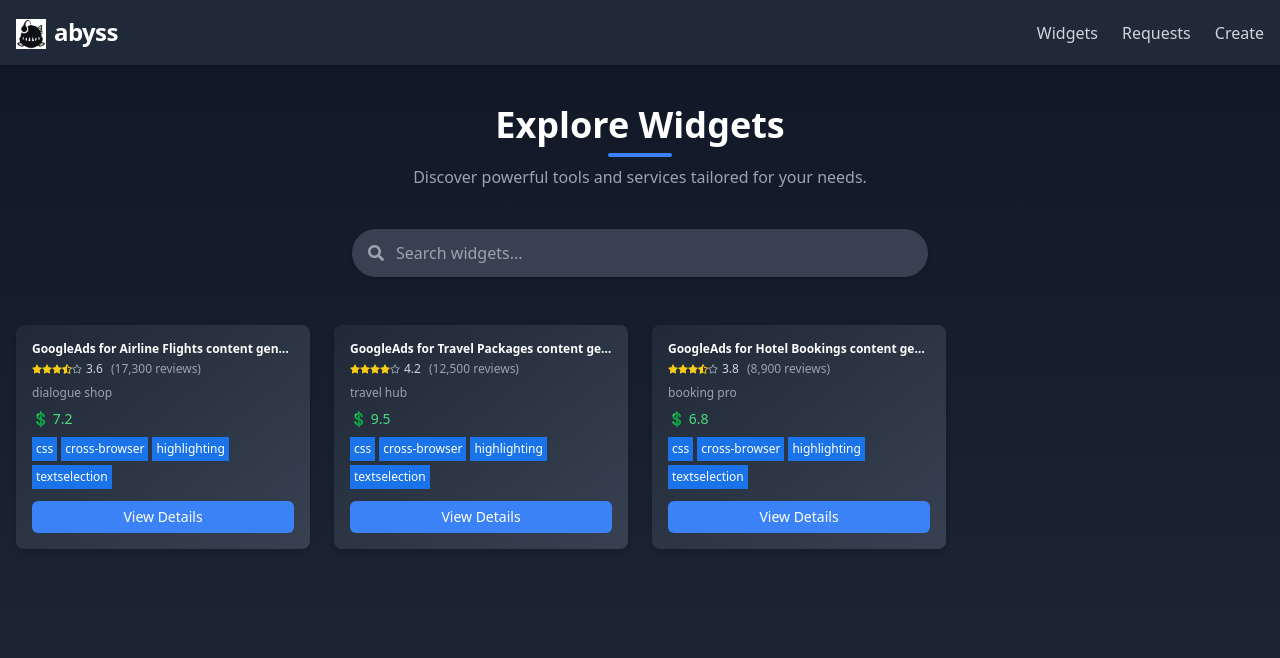
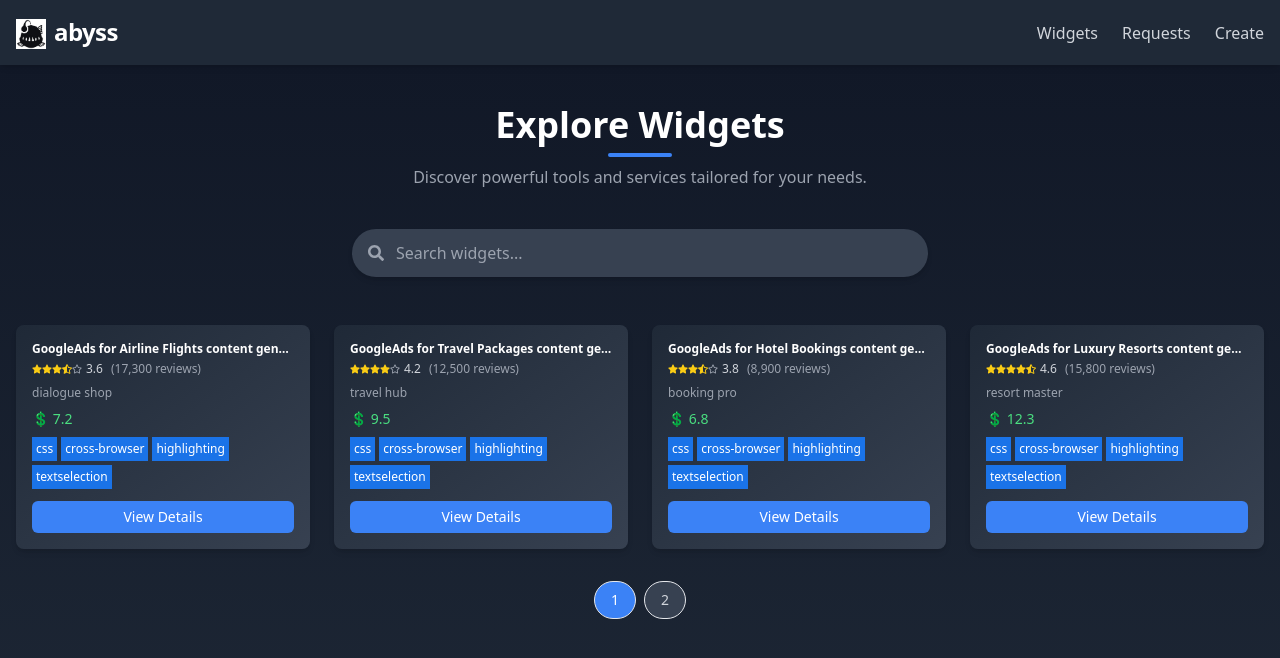
Before and after one commit to tinsaye-simeneh/widget, a Next.js app: page / in a window 1280 px wide. Shown: the top 658 px of the page. Built offline with nearby package versions, Linux system fonts and the light colour scheme.

Commit message:
chore: Implement pagination for widget list

```diff
--- a/src/app/page.tsx
+++ b/src/app/page.tsx
@@ -4,6 +4,7 @@ import { useEffect, useState } from "react";
 import { useWidgetStore } from "../store/widgetStore";
 import WidgetList from "../components/WidgetList";
 import { FaSearch, FaTimes } from "react-icons/fa";
+import { mockWidgets } from "../data/mockWidgets";
 
 export default function Home() {
   const { widgetList, setWidgetList } = useWidgetStore();
@@ -11,46 +12,11 @@ export default function Home() {
   const [filteredWidgets, setFilteredWidgets] = useState(widgetList);
   const [isLoading, setIsLoading] = useState(true);
 
+  const [currentPage, setCurrentPage] = useState(1);
+  const widgetsPerPage = 4;
+
   useEffect(() => {
     setIsLoading(true);
-    const mockWidgets = [
-      {
-        id: "1",
-        title: "GoogleAds for Airline Flights content generation",
-        rating: 3.6,
-        reviews: 17300,
-        price: "7.2",
-        description: "dialogue shop",
-        comments: [
-          {
-            id: "1",
-            author: "dolorque",
-            timestamp: "24 mins ago",
-            content:
-              "I wouldn't call concurrent futures more 'advanced' - it's a simpler interface that works very much the same regardless of whether you use multiple threads or multiple processes as the underlying parallelization gimmick.",
-            likes: 18,
-          },
-        ],
-      },
-      {
-        id: "2",
-        title: "GoogleAds for Travel Packages content generation",
-        rating: 4.2,
-        reviews: 12500,
-        price: "9.5",
-        description: "travel hub",
-        comments: [],
-      },
-      {
-        id: "3",
-        title: "GoogleAds for Hotel Bookings content generation",
-        rating: 3.8,
-        reviews: 8900,
-        price: "6.8",
-        description: "booking pro",
-        comments: [],
-      },
-    ];
     setWidgetList(mockWidgets);
     setFilteredWidgets(mockWidgets);
     setIsLoading(false);
@@ -61,10 +27,23 @@ export default function Home() {
       widget.title.toLowerCase().includes(searchTerm.toLowerCase())
     );
     setFilteredWidgets(filtered);
+    setCurrentPage(1);
   }, [searchTerm, widgetList]);
 
   const handleClearSearch = () => {
     setSearchTerm("");
+  };
+
+  const indexOfLastWidget = currentPage * widgetsPerPage;
+  const indexOfFirstWidget = indexOfLastWidget - widgetsPerPage;
+  const currentWidgets = filteredWidgets.slice(
+    indexOfFirstWidget,
+    indexOfLastWidget
+  );
+  const totalPages = Math.ceil(filteredWidgets.length / widgetsPerPage);
+
+  const handlePageChange = (page: number) => {
+    setCurrentPage(page);
   };
 
   return (
@@ -80,7 +59,6 @@ export default function Home() {
           </p>
         </div>
 
-        {/* Search Input */}
         <div className="relative max-w-xl mx-auto mb-12">
           <div className="flex items-center px-4 py-2 bg-gray-700 rounded-full shadow-md">
             <FaSearch className="text-gray-400" />
@@ -107,7 +85,24 @@ export default function Home() {
             Loading widgets...
           </div>
         ) : filteredWidgets.length > 0 ? (
-          <WidgetList widgets={filteredWidgets} />
+          <>
+            <WidgetList widgets={currentWidgets} />
+            <div className="flex justify-center mt-8 space-x-2">
+              {Array.from({ length: totalPages }, (_, index) => (
+                <button
+                  key={index}
+                  onClick={() => handlePageChange(index + 1)}
+                  className={`px-4 py-2 rounded-full border text-sm ${
+                    currentPage === index + 1
+                      ? "bg-blue-500 text-white"
+                      : "bg-gray-700 text-gray-300 hover:bg-gray-600"
+                  }`}
+                >
+                  {index + 1}
+                </button>
+              ))}
+            </div>
+          </>
         ) : (
           <div className="text-lg text-center text-gray-400">
             No widgets found matching:{" "}
--- /dev/null
+++ b/src/data/mockWidgets.ts
@@ -0,0 +1,74 @@
+export const mockWidgets = [
+  {
+    id: "1",
+    title: "GoogleAds for Airline Flights content generation",
+    rating: 3.6,
+    reviews: 17300,
+    price: "7.2",
+    description: "dialogue shop",
+    comments: [
+      {
+        id: "1",
+        author: "dolorque",
+        timestamp: "24 mins ago",
+        content:
+          "I wouldn't call concurrent futures more 'advanced' - it's a simpler interface...",
+        likes: 18,
+      },
+    ],
+  },
+  {
+    id: "2",
+    title: "GoogleAds for Travel Packages content generation",
+    rating: 4.2,
+    reviews: 12500,
+    price: "9.5",
+    description: "travel hub",
+    comments: [],
+  },
+  {
+    id: "3",
+    title: "GoogleAds for Hotel Bookings content generation",
+    rating: 3.8,
+    reviews: 8900,
+    price: "6.8",
+    description: "booking pro",
+    comments: [],
+  },
+  {
+    id: "4",
+    title: "GoogleAds for Luxury Resorts content generation",
+    rating: 4.6,
+    reviews: 15800,
+    price: "12.3",
+    description: "resort master",
+    comments: [],
+  },
+  {
+    id: "5",
+    title: "GoogleAds for Cruises content generation",
+    rating: 4.0,
+    reviews: 11300,
+    price: "8.9",
+    description: "sea journey",
+    comments: [],
+  },
+  {
+    id: "6",
+    title: "GoogleAds for Car Rentals content generation",
+    rating: 3.9,
+    reviews: 7600,
+    price: "5.7",
+    description: "rental engine",
+    comments: [],
+  },
+  {
+    id: "7",
+    title: "GoogleAds for Food Delivery Services",
+    rating: 4.4,
+    reviews: 9600,
+    price: "10.1",
+    description: "food fleet",
+    comments: [],
+  },
+];
```
